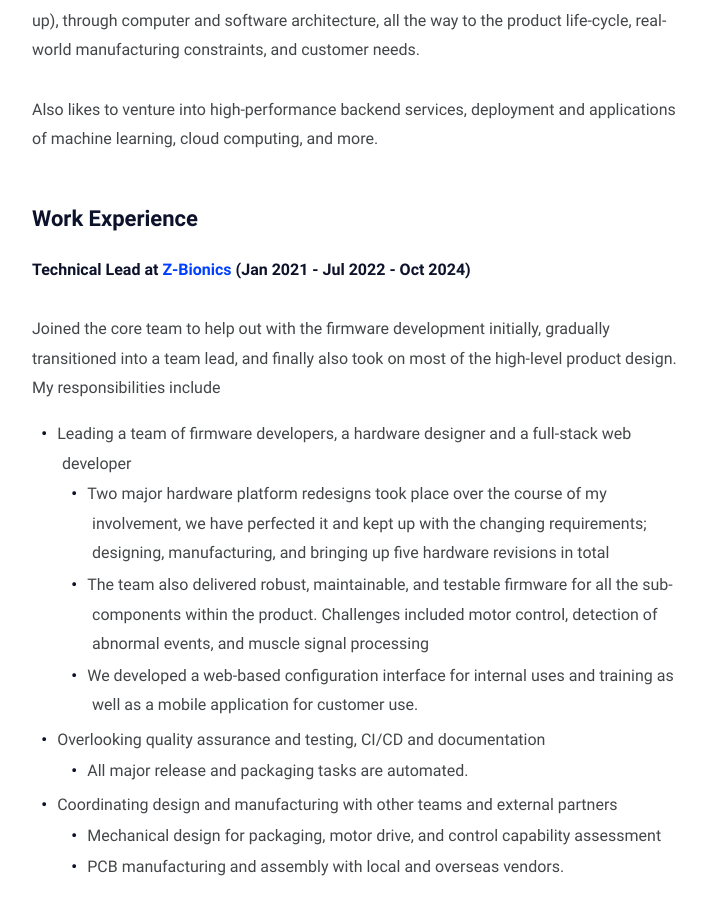
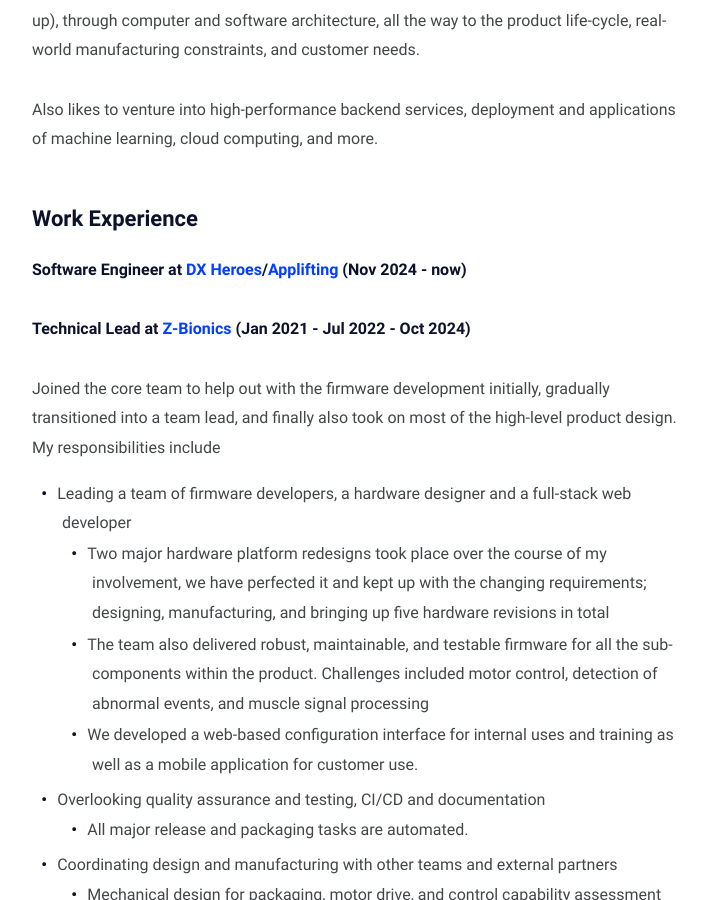
Before and after one commit to manakjiri/personal-website, a Jekyll site: the page built from _pages/about.md, in a window 1280 px wide and 900 px high, scrolled down 615 px. Shown: the whole window, without its empty margins (278-985 px from the left). Built offline with Jekyll 4.4.1, drawn with Linux system fonts in a browser that asks for light colours.

Commit message:
update about

```diff
--- a/_pages/about.md
+++ b/_pages/about.md
@@ -15,6 +15,8 @@ Has a broad understanding of embedded systems, from hardware design (principles
 Also likes to venture into high-performance backend services, deployment and applications of machine learning, cloud computing, and more.
 
 ## Work Experience
+
+**Software Engineer at [DX Heroes](https://www.dxheroes.io/)/[Applifting](https://applifting.io/) (Nov 2024 - now)**
 
 **Technical Lead at [Z-Bionics](https://www.z-bionics.com/) (Jan 2021 - Jul 2022 - Oct 2024)**
 
```
